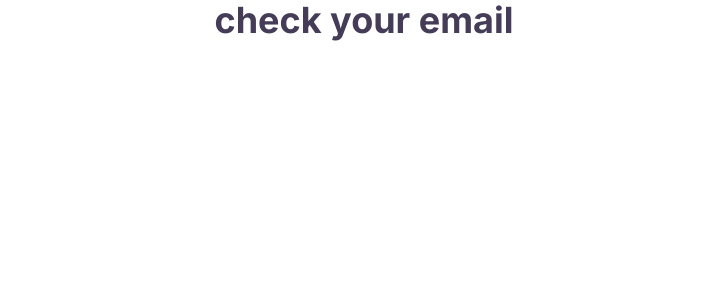
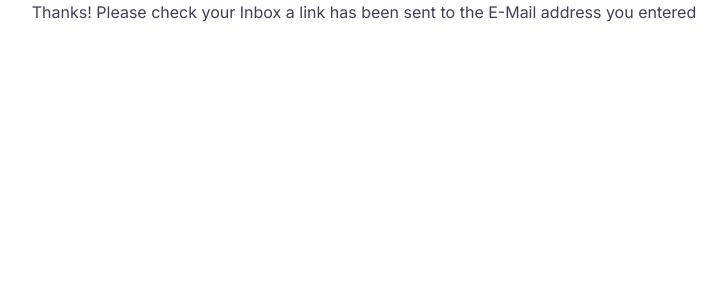
Before and after one commit to devhausleipzigacademy/camp8-final-project, a Next.js app: page /auth/verify-request in a window 1280 px wide. Shown: the top 300 px of the page, without its empty margins (276-1003 px from the left). Built offline with nearby package versions, Linux system fonts and the light colour scheme.

Commit message:
Dan support

```diff
--- a/src/pages/_app.tsx
+++ b/src/pages/_app.tsx
@@ -3,7 +3,7 @@ import { SessionProvider } from "next-auth/react";
 import type { AppProps } from "next/app";
 
 export default function App({ Component, pageProps }: AppProps) {
-	return <Component {...pageProps} />;
+	// return <Component {...pageProps} />;
 	return (
 		<SessionProvider
 			// Provider options are not required but can be useful in situations where
--- a/src/pages/api/auth/[...nextauth].ts
+++ b/src/pages/api/auth/[...nextauth].ts
@@ -7,6 +7,7 @@ const prisma = new PrismaClient();
 
 export const authOptions: NextAuthOptions = {
 	// Configure one or more authentication providers
+
 	adapter: PrismaAdapter(prisma),
 	providers: [
 		//would like to start with Email provider
@@ -25,13 +26,13 @@ export const authOptions: NextAuthOptions = {
 		secret: process.env.SECRET,
 	},
 
-	// pages: {
-	// 	signIn: "/auth/signIn",
-	// 	signOut: "/auth/signout",
-	// 	error: "/auth/error", // Error code passed in query string as ?error=
-	// 	verifyRequest: "/auth/verify-request", // (used for check email message)
-	// 	newUser: "/auth/new-user", // New users will be directed here on first sign in (leave the property out if not of interest)
-	// },
+	pages: {
+		signIn: "/auth/signIn",
+		signOut: "/auth/signout",
+		error: "/auth/error", // Error code passed in query string as ?error=
+		verifyRequest: "/auth/verify-request", // (used for check email message)
+		newUser: "/auth/new-user", // New users will be directed here on first sign in (leave the property out if not of interest)
+	},
 };
 
 export default NextAuth(authOptions);
--- a/src/pages/auth/signIn.tsx
+++ b/src/pages/auth/signIn.tsx
@@ -3,11 +3,19 @@ import type {
 	InferGetServerSidePropsType,
 } from "next";
 import { getCsrfToken } from "next-auth/react";
+import Head from "next/head";
 
 export default function SignIn({
 	csrfToken,
 }: InferGetServerSidePropsType<typeof getServerSideProps>) {
 	return (
+		<>
+			<Head>
+				<title>Create Next App</title>
+				<meta name="description" content="Generated by create next app" />
+				<meta name="viewport" content="width=device-width, initial-scale=1" />
+				<link rel="icon" href="/favicon.ico" />
+			</Head>
 			<form method="post" action="/api/auth/signin/email">
 				<input name="csrfToken" type="hidden" defaultValue={csrfToken} />
 				<label>
@@ -16,6 +24,7 @@ export default function SignIn({
 				</label>
 				<button type="submit">Sign in with Email</button>
 			</form>
+		</>
 	);
 }
 
--- a/src/pages/auth/verify-request.tsx
+++ b/src/pages/auth/verify-request.tsx
@@ -9,8 +9,9 @@ export default function VerifyRequest() {
 				<meta name="viewport" content="width=device-width, initial-scale=1" />
 				<link rel="icon" href="/favicon.ico" />
 			</Head>
-			<h1 className="text-red-600 text-4xl font-bold flex justify-center">
-				check your email{" "}
+			<h1 className="text-red flex justify-center">
+				Thanks! Please check your Inbox a link has been sent to the E-Mail
+				address you entered
 			</h1>
 		</>
 	);
--- /dev/null
+++ b/src/pages/test.tsx
@@ -0,0 +1,3 @@
+export default function Test() {
+	return <div>test</div>;
+}
```
Also changed, not shown: 1 other file (tests, documents, lock files or other folders). Lines whose indentation alone changed are shown as unchanged.
